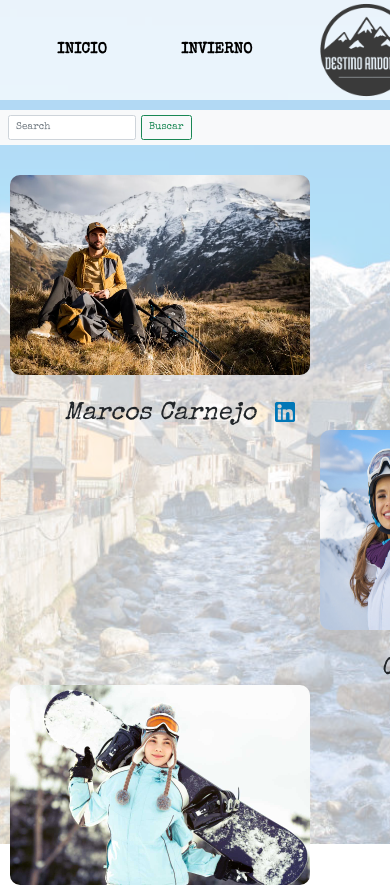
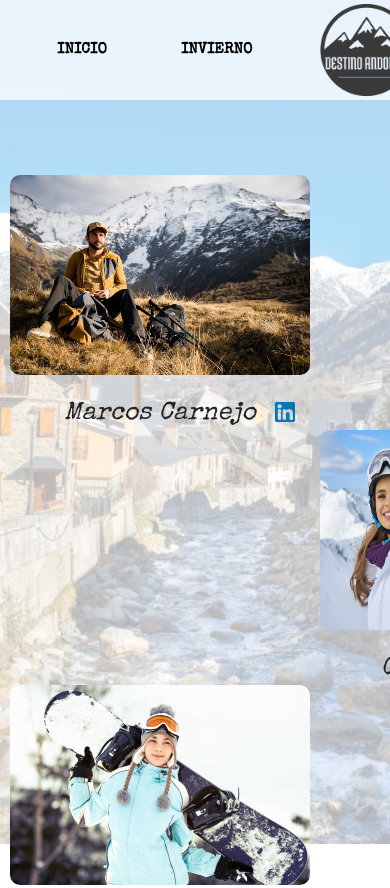
Before and after one commit to DamianDiaz16/Proyecto-Final, a plain HTML site: page pages/equipo.html in a window 390 px wide. Shown: the top 888 px of the page. Drawn offline with nearby package versions, Linux system fonts and the light colour scheme; a web font is replaced by a local one.

Commit message:
responsive

```diff
--- a/pages/equipo.html
+++ b/pages/equipo.html
@@ -28,13 +28,6 @@
             <li><a href="equipo.html">Equipo</a></li>
           </ul>
         </nav>
-        <nav class="navbar navbar-light bg-light">
-          <div class="container-fluid">
-            <form class="d-flex">
-              <input class="form-control me-2" type="search" placeholder="Search" aria-label="Search">
-              <button class="btn btn-outline-success" type="submit">Buscar</button>
-            </form>
-          </div>
       </header>
 
       </nav>
```
Also changed, not shown: index.html (+1 -1 lines).
